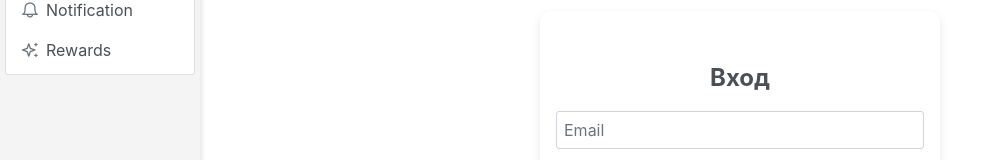
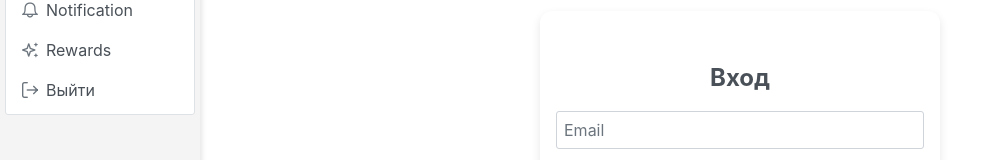
Before and after one commit to Miqvet/course-work-front, a React (Create React App) app: page /sign-in in a window 1280 px wide. Shown: the part 219-379 px from the top of the page, without its empty margins (0-982 px from the left). Built offline with nearby package versions, Linux system fonts and the light colour scheme.

Commit message:
sign-out

```diff
--- a/src/App.js
+++ b/src/App.js
@@ -40,6 +40,14 @@ const App = () => {
         {label: 'Groups', icon: 'pi pi-users', command: () => window.location = '/groups'},
         {label: 'Notification', icon: 'pi pi-bell', command: () => window.location = '/notifications'},
         {label: "Rewards", icon: 'pi pi-sparkles', command: () => window.location = "/rewards"},
+        {
+            label: 'Выйти',
+            icon: 'pi pi-sign-out',
+            command: () => {
+                localStorage.removeItem('user');
+                window.location = '/sign-in';
+            }
+        }
     ];
 
     return (
```
